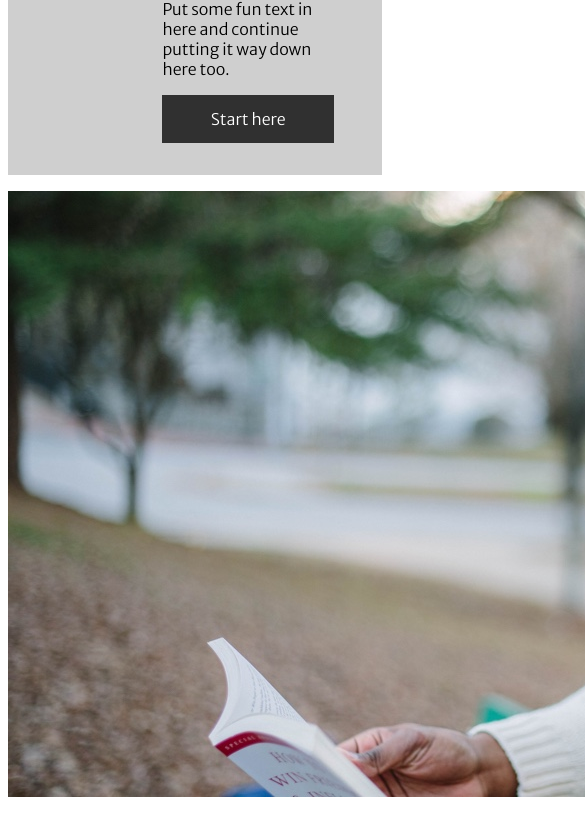
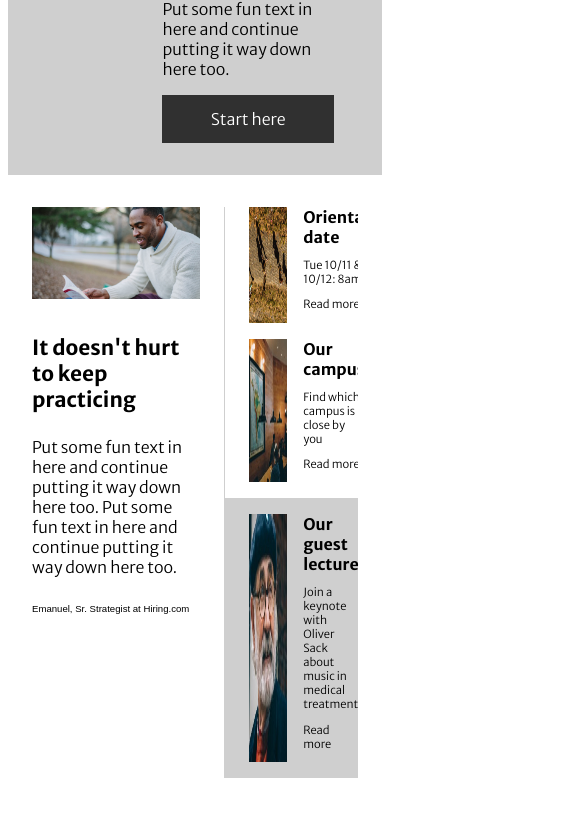
Before and after one commit to sander2473/colmar, a plain HTML site: page index.html in a window 390 px wide. Shown: the part 281-1099 px from the top of the page, 585 px wide, since content can reach past the window. Drawn offline with Linux system fonts and the light colour scheme.

Commit message:
info section, no mobile yet

```diff
--- a/index.html
+++ b/index.html
@@ -54,35 +54,37 @@
         <!-- Information Section -->
         <div id="information">
             <div class="information-main">
-                <p><img src="resources/images/information-main.jpg" alt="man reading a book outside"></p>
+                <img src="resources/images/information-main.jpg" alt="man reading a book outside">
                 <h2>It doesn't hurt to keep practicing</h2>
-                <p>Put some fun text in here and continue putting it way down here too. Put some fun text in here and continue putting it way down here too.</p>
+                <p class="info-main-content">Put some fun text in here and continue putting it way down here too. Put some fun text in here and continue putting it way down here too.</p>
                 <p class="information-credit">Emanuel, Sr. Strategist at Hiring.com</p>
             </div>
             <div class="information-boxes">
                 <div class="image-container">
                     <img src="resources/images/information-orientation.jpg" alt="Colmar orientation scene">
-                </div>
                     <div class="info-content">
                         <h4>Orientation date</h4>
                         <p>Tue 10/11 & Wed 10/12: 8am-3pm</p>
-                    <a href="#" class="info-content">Read more</a>
+                        <p><a href="#" class="info">Read more</a></p>
                     </div>
+                </div>
+
                 <div class="image-container">
                     <img src="resources/images/information-campus.jpg" alt="Colmar campus scene">
-                </div>
                     <div class="info-content">
                         <h4>Our campus</h4>
                         <p>Find which campus is close by you</p>
-                    <a href="#" class="info-content">Read more</a>
+                        <p><a href="#" class="info">Read more</a></p>
                     </div>
-                <div class="image-container">
+                </div>
+
+                <div class="guest-container">
                     <img src="resources/images/information-guest-lecture.jpg" alt="Oliver Sack">
-                </div>
-                <div id="guest-lecture">
+                    <div class="info-content">
                         <h4>Our guest lecture</h4>
                         <p>Join a keynote with Oliver Sack about music in medical treatment</p>
-                    <a href="#" class="info-content">Read more</a>
+                        <p><a href="#" class="info">Read more</a></p>
+                    </div>
                 </div>
             </div>
         </div>
--- a/resources/css/style.css
+++ b/resources/css/style.css
@@ -25,10 +25,6 @@ a:hover {
     overflow: hidden;
 }
 
-.image-container img {
-    display: block;
-    max-width: 100%;
-}
 
 /* Navigation */
 
@@ -123,6 +119,79 @@ img .logo {
     color: white;
 }
 
+/* Information section */
+
+#information {
+    display: flex;
+    padding: 2rem 1.5rem;
+}
+
+.information-main {
+    max-width: 60%;
+    padding-right: 1.5rem;
+    border-right: 1px solid #cfcfcf;
+}
+
+.information-main img {
+    width: 100%;
+    height: auto;
+    padding-bottom: 2rem;
+}
+
+.information-main h2 {
+    display: inline;
+    font-size: 1.3rem;
+}
+
+.info-main-content {
+    padding-top: 0.5rem;
+    display: inline-block;
+}
+
+.information-credit {
+    font-size: 0.6rem;
+    font-family: Arial, Helvetica, sans-serif;
+    padding-bottom: 20px;
+}
+
+.information-boxes {
+
+}
+
+.image-container {
+    display: flex;
+    margin-bottom: 1rem;
+    padding-left: 1.5rem;
+}
+
+.image-container img {
+    max-width: 35%;
+    height: auto;
+}
+
+.info-content {
+    padding-left: 1rem;
+}
+
+.info-content p {
+    font-size: 0.7rem;
+}
+
+.info-content h4 {
+    display: inline;
+}
+
+.guest-container {
+    display: flex;
+    background-color: #cfcfcf;
+    padding: 1rem 0 1rem 1.5rem;
+}
+
+.guest-container img {
+    max-width: 35%;
+    height: auto;
+}
+
 
 /* Mobile navigation */
 
```
Lines whose indentation alone changed are shown as unchanged.
